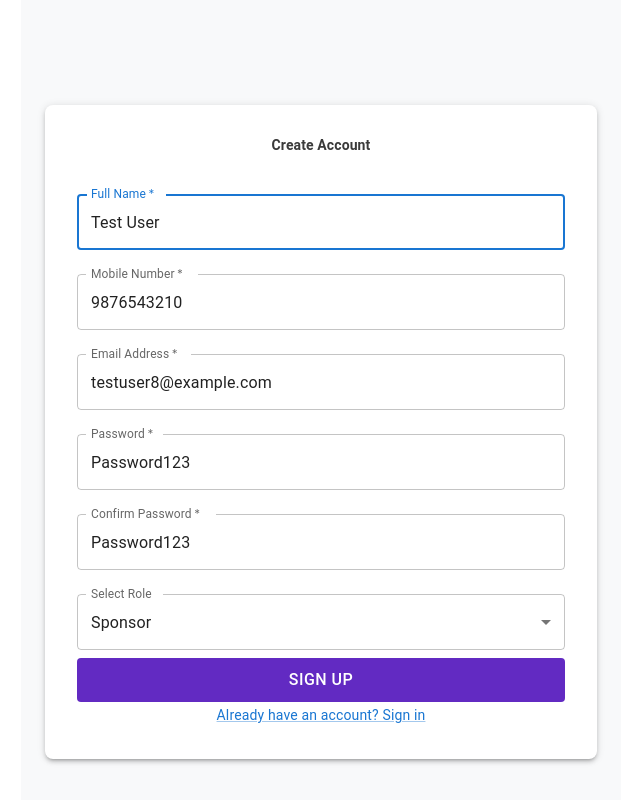
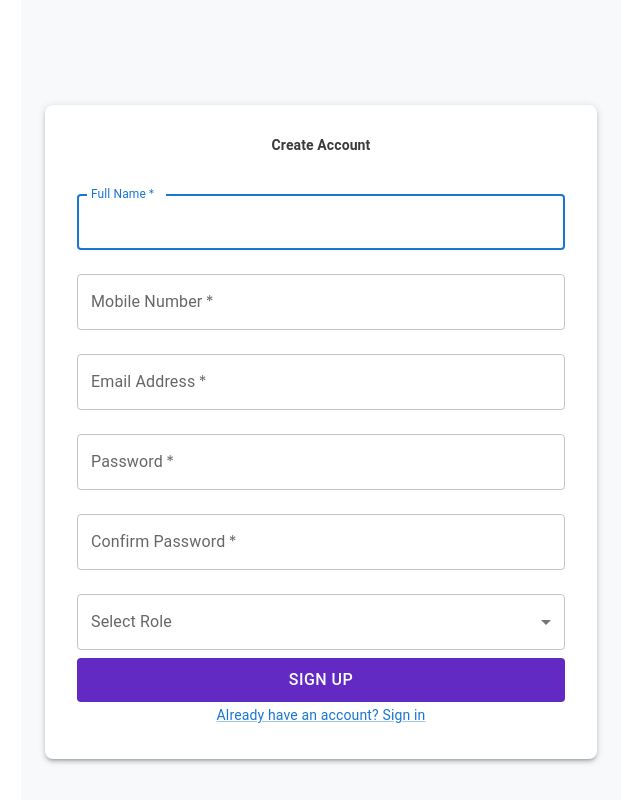
Before and after one commit to aamirhannan/aarif-frontend, a Next.js app: page /signup in a window 1280 px wide. Shown: the whole page, without its empty margins (319-959 px from the left). Built offline with nearby package versions, Linux system fonts and the light colour scheme.

Commit message:
url fixed

```diff
--- a/src/app/login/page.js
+++ b/src/app/login/page.js
@@ -33,8 +33,8 @@ export default function LoginPage() {
     const { handleOpenSnakeBar, handleCloseSnakeBar } = useContext(SnakeBarContext);
     const [apiInProgress, setApiInProgress] = useState(false);
     const [formData, setFormData] = useState({
-        email: 'admin@gmail.com',
-        password: 'Password123'
+        email: '',
+        password: ''
     });
     const [formErrors, setFormErrors] = useState({
         email: '',
--- a/src/app/signup/page.js
+++ b/src/app/signup/page.js
@@ -36,12 +36,12 @@ export default function SignupPage() {
     const [error, setError] = useState('');
     const [success, setSuccess] = useState('');
     const [formData, setFormData] = useState({
-        name: 'Test User',
-        mobNumber: '9876543210',
-        email: 'testuser8@example.com',
-        password: 'Password123',
-        confirmPassword: 'Password123',
-        role: 'SPONSOR'
+        name: '',
+        mobNumber: '',
+        email: '',
+        password: '',
+        confirmPassword: '',
+        role: ''
     });
     const [formErrors, setFormErrors] = useState({
         name: '',
--- a/src/components/HeroDashboard/index.js
+++ b/src/components/HeroDashboard/index.js
@@ -52,13 +52,13 @@ const HeroDashboard = () => {
         <>
             <header className="hero-header">
                 <div className="hero-logo">
-                    <Image
+                    {/* <Image
                         src="/images/logo.png"
                         alt="CauseBag Logo"
                         width={150}
                         height={50}
                         priority
-                    />
+                    /> */}
                 </div>
                 {isMobile ? (
                     <>
--- a/urls.js
+++ b/urls.js
@@ -1,6 +1 @@
-export const BACKEND_URL = process.env.NODE_ENV === 'PROD'
-    ? process.env.BACKEND_URL
-    : "http://localhost:5000";
-export const FRONTEND_URL = process.env.NODE_ENV === 'PROD'
-    ? process.env.FRONTEND_URL
-    : "http://localhost:3000";
+export const BACKEND_URL = "https://sm-backend-f9q8.onrender.com"
```
